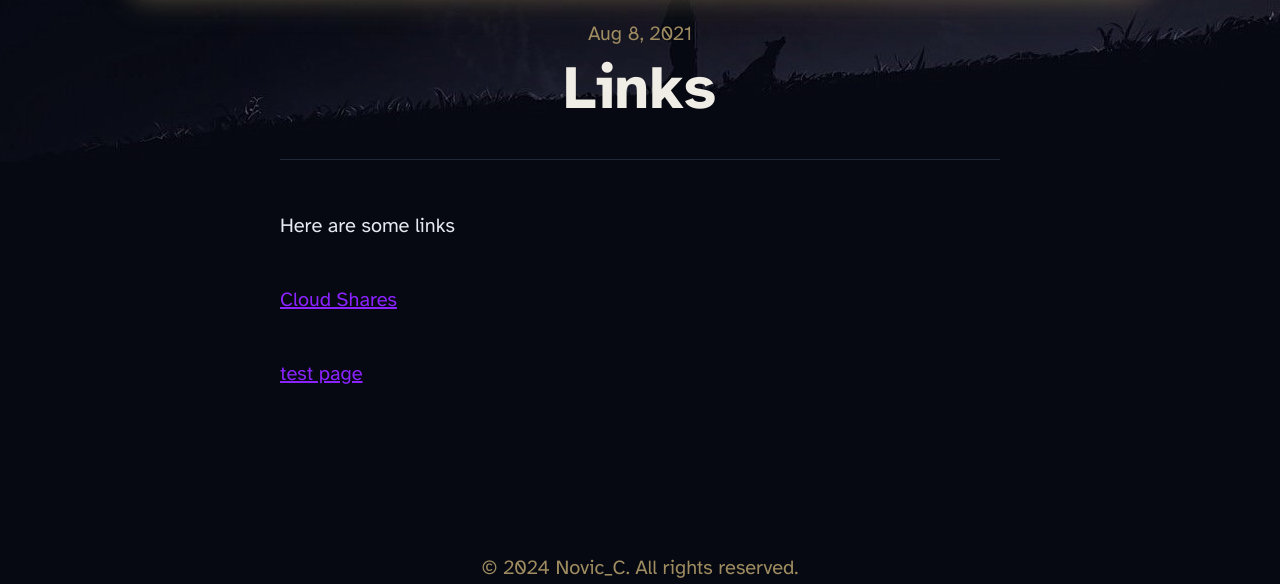
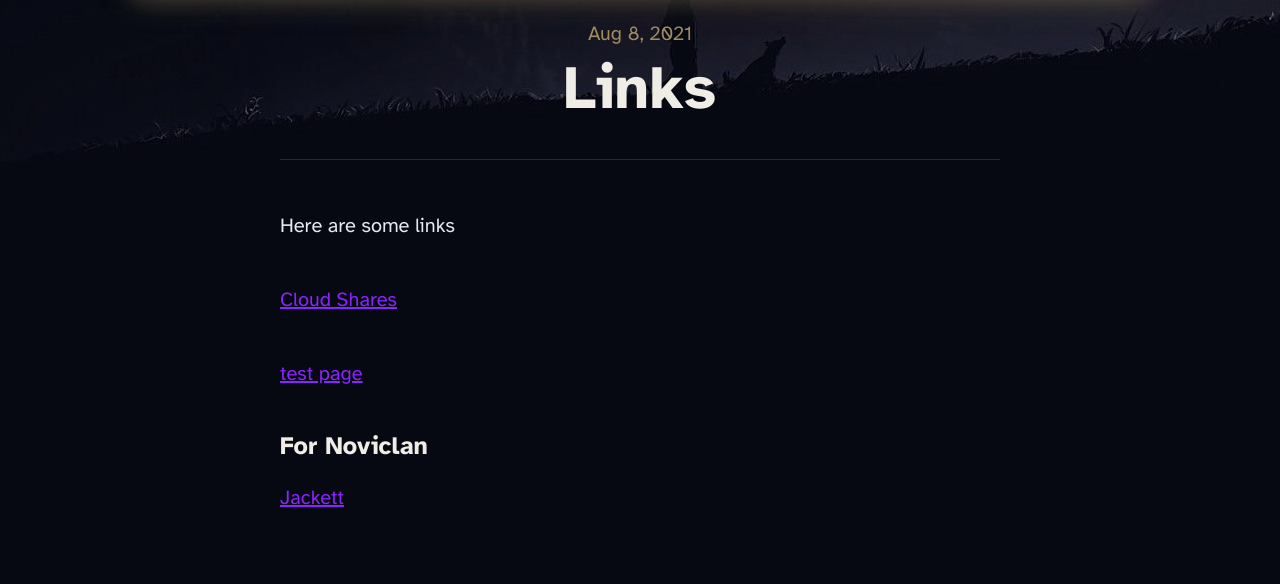
Before and after one commit to NOVIIC/Novic.cc, an Astro site: page /links in a window 1280 px wide. Shown: the part 663-1247 px from the top of the page. Built offline with nearby package versions, Linux system fonts and the light colour scheme; Astro itself is replaced by a stand-in of ours.

Commit message:
lan Jackett

```diff
--- a/src/pages/links.astro
+++ b/src/pages/links.astro
@@ -13,4 +13,7 @@ import Layout from '../layouts/BlogPost.astro';
 	</p>
 	<p><a target="_blank" rel="noreferrer" href="https://pan.yukaidi.com/s/E5B8Cd">Cloud Shares</a></p>
 	<p><a target="_blank" rel="noreferrer" href="/test">test page</a></p>
+	<h5>For Noviclan</h5>
+	<p><a target="_blank" rel="noreferrer" href="http://lan.novic.cc:9117/">Jackett</a></p>
+
 </Layout>
```
